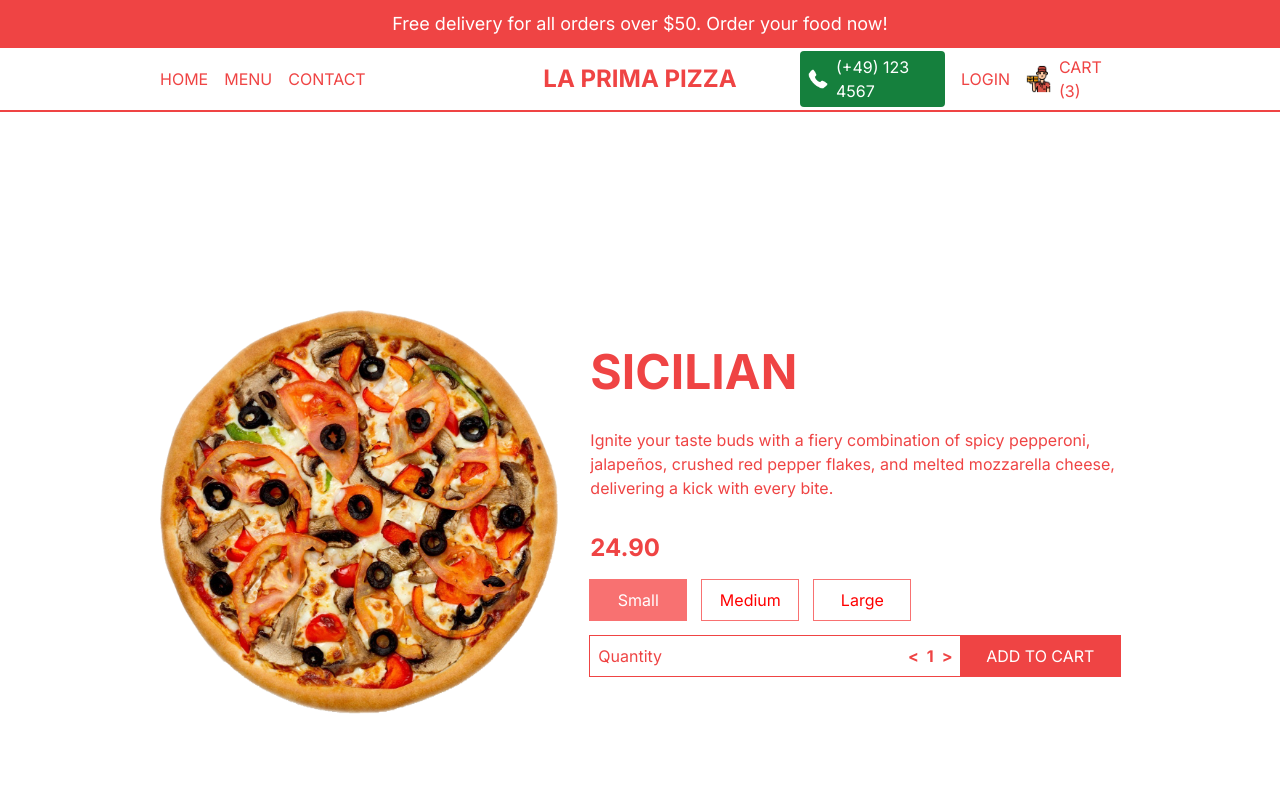
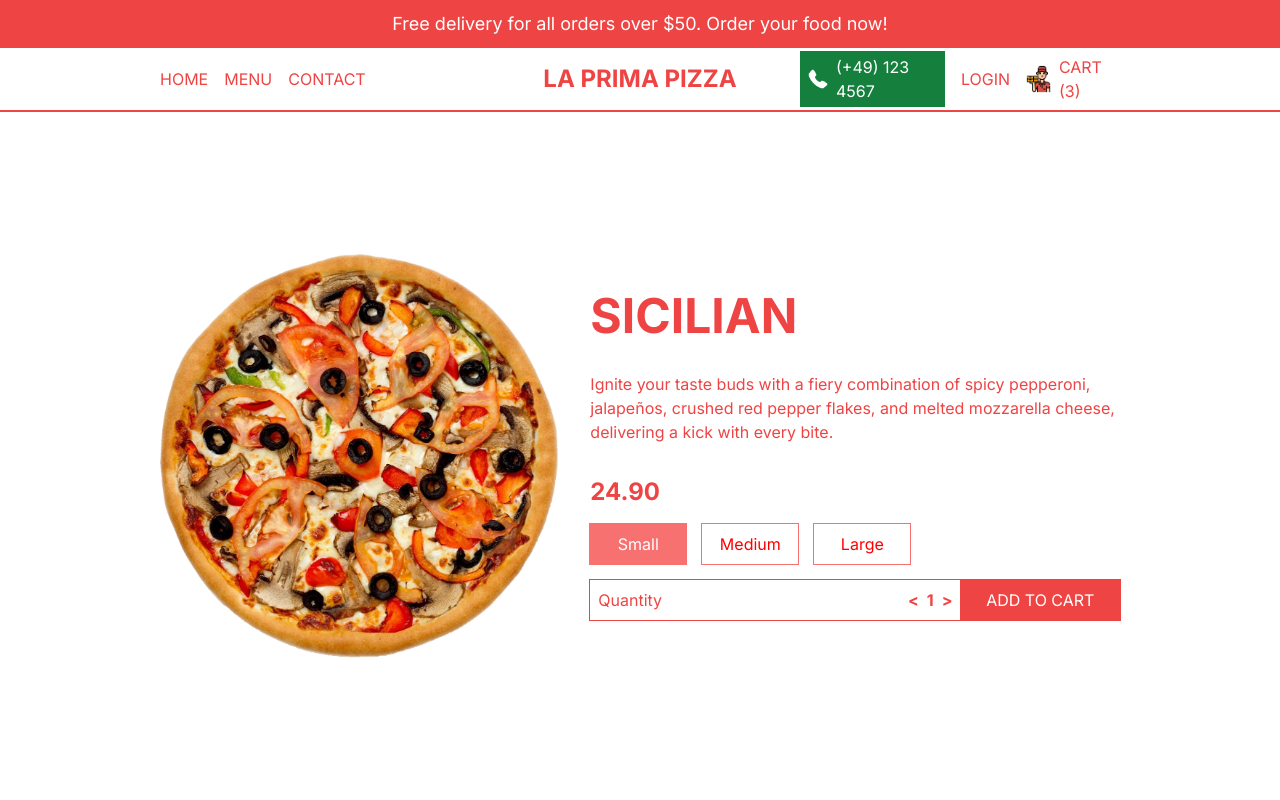
Before and after one commit to Pilag6/001-restaurant, a Next.js app: page /product/1 in a window 1280 px wide. Shown: the top 800 px of the page. Built offline with nearby package versions, Linux system fonts and the light colour scheme.

Commit message:
Fix NavBar size

```diff
--- a/src/app/product/[id]/page.tsx
+++ b/src/app/product/[id]/page.tsx
@@ -5,11 +5,11 @@ import React from "react";
 
 const SingleProduct = () => {
     return (
-        <div className="p-4 lg:px-20 xl:px-40 h-screen flex flex-col justify-around text-red-500 md:flex-row md:gap-8 md:items-center">
+        <div className="p-4 lg:px-20 xl:px-40 h-[calc(100vh-7rem)] flex flex-col justify-around text-red-500 md:gap-8 md:flex-row md:items-center">
 
             {/* IMAGE CONTAINER */}
             {singleProduct.img && (
-                <div className="relative w-full h-1/2 md:h-[70%]">
+                <div className="relative w-full h-1/2 md:h-[90%]">
                     <Image
                         src={singleProduct.img}
                         alt=""
--- a/src/components/Navbar.tsx
+++ b/src/components/Navbar.tsx
@@ -33,8 +33,8 @@ const Navbar = () => {
             </div>
 
             {/* LINKS RIGTH OF THE LOGO */}
-            <div className="hidden md:flex items-center gap-4 flex-1 justify-end ">
-                <div className="md:absolute top-2 right-2 lg:static flex items-center gap-2 cursor-pointer bg-green-700 py-1 px-2 rounded text-white">
+            <div className="hidden sm:flex items-center gap-4 flex-1 justify-end ">
+                <div className="md:absolute top-2 right-2 xl:static flex items-center gap-2 cursor-pointer bg-green-700 py-1 px-2 text-white">
                     <Image src="/phone.png" alt="" width={20} height={20} />
                     <span>(+49) 123 4567</span>
                 </div>
```
